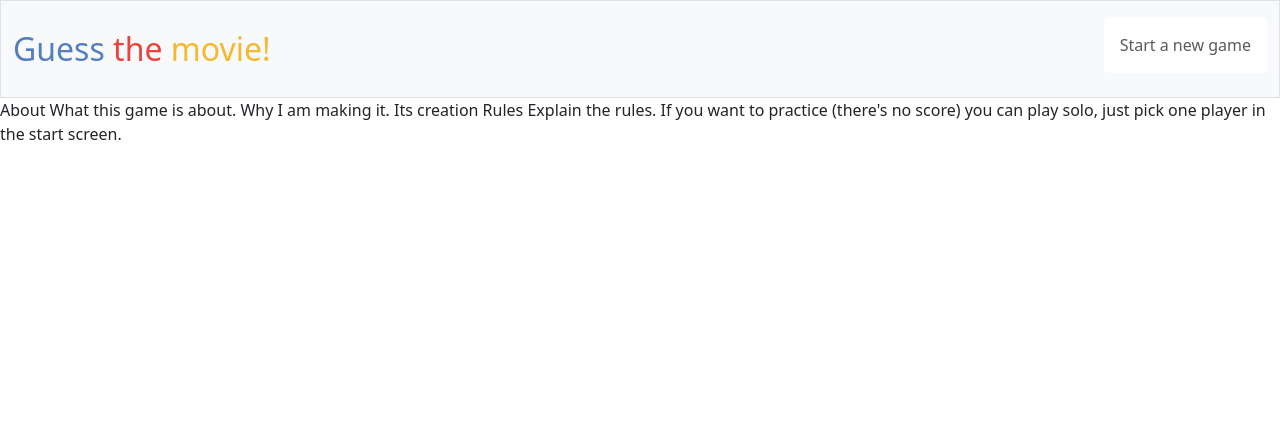
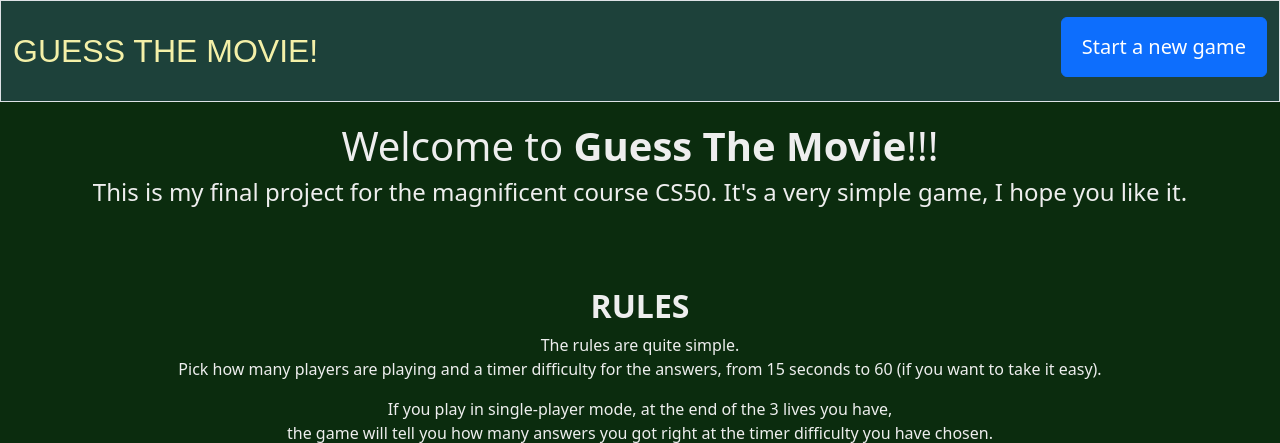
Before and after one commit to RaimondoSoleglio/RaimondoSoleglio, a Flask app: page / in a window 1280 px wide. Shown: the top 443 px of the page. Run offline with Flask 3, Linux system fonts and the light colour scheme; some libraries are stand-ins or nearby versions.

Commit message:
completed?? end of 26 jan

```diff
--- a/app.py
+++ b/app.py
@@ -20,26 +20,14 @@ db = SQL("sqlite:///game_database.db")
 # Helper functions
 def reset_active_players(session_id):
     players = db.execute("SELECT id, name, lives, active FROM players WHERE session_id = ?", session_id)
-    db.commit()  # Ensure the update is committed
     new_active_players = [player for player in players if player["active"] != 0]
     session['round_active'] = len(new_active_players)
     return new_active_players
 
 def get_active_players(session_id):
     players = db.execute("SELECT id, name, lives, active FROM players WHERE session_id = ?", session_id)
-    db.commit()  # Ensure the update is committed
-    return [player for player in players]
-
-'''
-def update_active_players_during_session(session_id):
-    active_players = get_active_players_during_session(session_id)
-    session['active_players'] = active_players
-
-def update_active_players(session_id):
-    active_players = get_active_players(session_id)
-    session['active_players'] = active_players
-    session['round_active'] = len(active_players)
-'''
+    active_players = [player for player in players if player["active"] != 0]
+    return active_players
 
 def get_random_actor():
     # Retrieve session_id
@@ -54,7 +42,6 @@ def get_random_actor():
 
     # Add actor to the temporary database
     db.execute("INSERT INTO actors (name, actor_id, session_id) VALUES (?, ?, ?)", selected_actor["name"], selected_actor["id"], session_id)
-    db.commit()  # Ensure the update is committed
 
     return selected_actor["name"]
 
@@ -82,7 +69,6 @@ def start():
         db.execute("DELETE FROM movies WHERE session_id = ?", session_id)
         db.execute("DELETE FROM players WHERE session_id = ?", session_id)
         db.execute("DELETE FROM sessions WHERE session_id = ?", session_id)
-        db.commit()  # Ensure the update is committed
 
         session.clear()
 
@@ -136,17 +122,14 @@ def start():
 
         # Metadata in database
         db.execute("INSERT INTO sessions (session_id, num_players, timer) VALUES (?, ?, ?)", session_id, num_players, timer)
-        db.commit()  # Ensure the update is committed
 
         # Insert players into database
         for name in player_names:
             db.execute("INSERT INTO players (session_id, name, lives, active) VALUES (?, ?, ?, ?)", session_id, name, 3, 1)
-            db.commit()  # Ensure the update is committed
 
         # Initialise session['active_players']
         session['active_players'] = get_active_players(session_id)
         session['round_active'] = num_players
-        print("BEFORE ANYTHING: ", session['active_players'])
 
         # Reset session database
         session.pop('current_actor', None)
@@ -166,7 +149,6 @@ def main():
 
     # Players for front-end visualisation
     players = db.execute("SELECT id, name, lives FROM players WHERE session_id = ?", session_id)
-    db.commit()  # Ensure the update is committed
     if not players:
         flash("No players found!")
         return redirect("/start")  # Redirect if no players found
@@ -181,8 +163,6 @@ def main():
     else:
         current_player = active_players[session['current_player_index']] # retrieve the right player
     session['current_player_id'] = current_player['id']                  # store their id in session - now we know that specific "c_p_id" is playing
-
-    print("AT THE START OF MAIN: ", active_players, "Currnet Player Index: ", session['current_player_index'], "Current player ID: ", session['current_player_id'])
 
     # Get a random actor if none has been set
     current_actor = session.get('current_actor') or get_random_actor()
@@ -276,7 +256,6 @@ def guess():
     if any(actor['name'] == current_actor for actor in cast_data):
         # Add movie to the session database
         db.execute("INSERT INTO movies (title, movie_id, session_id) VALUES (?, ?, ?)", selected_movie, movie_id, session_id)
-        db.commit()  # Ensure the update is committed
         session['actor_attempts'] = 0  # Reset the round counter
 
         # Find the list of already picked actors in the temp actors table
@@ -306,7 +285,6 @@ def guess():
 
         # Add the new actor to the temporary actors table in the database
         db.execute("INSERT INTO actors (name, actor_id, session_id) VALUES (?, ?, ?)", new_actor, actor['id'], session_id)
-        db.commit()  # Ensure the update is committed
 
         # Update the session with the new actor
         session['current_actor'] = new_actor
@@ -327,10 +305,8 @@ def loseLife():
         return redirect("/main")
 
     db.execute("UPDATE players SET lives = lives - 1 WHERE session_id = ? AND id = ?", session_id, session['current_player_id'])
-    db.commit()  # Ensure the update is committed
 
     session['life_deducted'] = True  # Mark that a life has been deducted
-    print("IN LOSELIFE: session['active_players']", session['active_players'], "Current Player Index: ", session['current_player_index'], "Current player ID: ", session['current_player_id'])
 
     return redirect("/endOfTurn")
 
@@ -338,19 +314,9 @@ def loseLife():
 def endOfTurn():
     session_id = session.get('session_id')
 
-    '''
-    current_player = db.execute("SELECT id, name, lives, active FROM players WHERE session_id = ? AND id = ?", session_id, session['current_player_id"])
-    print(current_player)
-    current_player_index = session.get("current_player_index", 0)
-    print(current_player_index)
-    active_players = get_active_players_during_session(session_id)
-    print(active_players)
-    '''
-
+    session['active_players'] = get_active_players(session_id)
     active_players = session.get('active_players')
-    current_player = active_players[session['current_player_index']]
-    print("AT THE START OF ENOFTURN: ", active_players, "Currnet Player Index: ", session['current_player_index'], "Current player ID: ", session['current_player_id'])
-
+    current_player = active_players[session['current_player_index']] # I don't think we need this later
 
     # Check if all players guessed wrong for the current actor
     if session['actor_attempts'] >= len(active_players):
@@ -362,7 +328,6 @@ def endOfTurn():
     if session['num_players'] == 1:
         if session['wrong_answer'] == False:
             session['correct_guesses'] = max(0, session.get('correct_guesses', 0) + 1)
-            print("CORRECT? ", session['correct_guesses'])
         session['wrong_answer'] = False # Reset for single player score
 
         if active_players[0]['lives'] <= 0:  # Player has no lives left (maybe I need to change this to zero lives for player)
@@ -373,6 +338,10 @@ def endOfTurn():
     # Handle multiplayer game ending
     if session['num_players'] > 1:
         if session['round_active'] == 0:
+            db.execute("UPDATE players SET active = 0 WHERE session_id = ? AND lives = ?", session_id, 0)
+            session['active_players'] = reset_active_players(session_id)    # reset active_players
+            active_players = session.get('active_players')                  # reset active_players
+
             # Check game-ending conditions after a full round
             if len(active_players) == 1:
                 winner = active_players[0]['name']
@@ -382,18 +351,12 @@ def endOfTurn():
                 return redirect("/gameover")  # No winner case
 
             elif len(active_players) > 1:
-                active_players = reset_active_players(session_id)     # reset active_players
                 session['current_player_index'] = 0
                 session['round_active'] = len(active_players)
-                print("reset session number is ", session['round_active'])
-                print("END OF TURN AT THE START OF NEW CYCLE: ", active_players, "Currnet Player Index: ", session['current_player_index'], "Current player ID: ", session['current_player_id'])
-
 
         else:
             current_player_index = session.get('current_player_index')
             session['current_player_index'] = (current_player_index + 1) % len(active_players)   # advance player by 1
-            print("END OF TURN DURING CYCLE: ", active_players, "Currnet Player Index: ", session['current_player_index'], "Current player ID: ", session['current_player_id'])
-
 
     return redirect("/main")
 
--- a/static/styles.css
+++ b/static/styles.css
@@ -1,6 +1,7 @@
 /* Size for brand */
 nav .navbar-brand
 {
+    font-family: Arial;
     font-size: xx-large;
 }
 
@@ -9,61 +10,36 @@ nav .navbar-brand .blue
 {
     color: #537fbe;
 }
-nav .navbar-brand .red
+
+.navbar
 {
-    color: #ea433b;
-}
-nav .navbar-brand .yellow
-{
-    color: #f5b82e;
-}
-nav .navbar-brand .green
-{
-    color: #2e944b;
+    background-color: #1d413a !important;
 }
 
-
-/* Tables */
-.tables {
-    width: 100%;
-    border-collapse: collapse;
-    margin-bottom: 20px;
-    border: 1px solid #666;
+.nav-link
+{
+    color: rgb(255 255 255);
 }
 
-/* Colours of History */
-#history .tables th {
-    background-color: #00ffd8;
+/* Start page */
+.main-start {
+    color: #eeeeee;
 }
 
-/* Table headers */
-.tables th {
-    background-color: #ffd800;
-    color: #333;
-    padding: 10px;
-    text-align: center;
-    border-bottom: 2px solid #ddd;
-}
-
-/* Table cells */
-.tables td {
-    padding: 10px;
-    border-bottom: 1px solid #666;
-    text-align: center;
-}
 
 body {
     display: grid;
     grid-template-rows: auto 1fr auto;
     min-height: 100vh;
+    background-color: #0b2c0e;
 }
 
 
 #results {
     border: 1px solid #ccc;
-    max-height: 150px;
+    max-height: 300px;
     overflow-y: auto;
-    position: absolute; /* Ensure it's positioned relative to a parent */
+    /* position: absolute; /* Ensure it's positioned relative to a parent */
     width: 100%; /* Match the width of the parent container */
     background-color: white;
     list-style-type: none;
@@ -72,10 +48,15 @@ body {
     z-index: 1000; /* Ensure it stays above other elements */
     box-shadow: 0 4px 8px rgba(0, 0, 0, 0.1); /* Add a subtle shadow for better visibility */
 }
+
 #results li {
     padding: 8px;
     cursor: pointer;
 }
+
+ul#results {
+    display: none;
+  }
 
 #results li:hover {
     background-color: #eee;
@@ -96,8 +77,9 @@ body {
 }
 
 .suggestion.highlight {
-    background-color: #f0f0f0;
+    background-color: #c0f4db;
 }
+
 
 .start-main-content {
     display: grid;
@@ -164,11 +146,17 @@ option, #player-names-section input#player_name,
     gap: 1rem;
 }
 
+.right-section ul li {
+    background-color: #c0f4db;
+}
+
 .player-info {
-    background-color: #f4f4f4;
+    background-color: #c0f4db;
     padding: 1rem;
     border-radius: 8px;
     text-align: center;
+    font-size: xx-large;
+    font-weight: bold;
 }
 
 #actor-container {
@@ -286,3 +274,16 @@ ul li {
     visibility: visible;
     opacity: 1;
 }
+
+#num_players, #timer {
+    text-align: center;
+    background-color: #87eaba;
+}
+
+.list-group-item {
+    background-color: #c0f4db;
+}
+
+.timer {
+    background-color: #87eaba;
+}
--- a/templates/gameover.html
+++ b/templates/gameover.html
@@ -6,7 +6,9 @@
 
 {% block main %}
 <div class="text-center">
-    <h1>{{ message }}</h1>
+    <br/>
+    <h1 style="color: white">{{ message }}</h1>
+    <br/>
     <a href="/start" class="btn btn-primary">Start a New Game</a>
 </div>
 {% endblock %}
--- a/templates/index.html
+++ b/templates/index.html
@@ -5,12 +5,34 @@
 {% endblock %}
 
 {% block main %}
-About
-What this game is about.
-Why I am making it. Its creation
+<div class="text-center main-start" style="padding:20px;">
+<h1>Welcome to <strong>Guess The Movie</strong>!!!</h1>
 
-Rules
-Explain the rules.
-If you want to practice (there's no score) you can play solo, just pick one player in the start screen.
+<h4>This is my final project for the magnificent course CS50. It's a very simple game, I hope you like it.</h4>
+<br/>
+<br/>
+<br/>
+<h2><strong>RULES</strong></h2>
+<p>The rules are quite simple.<br/>
+Pick how many players are playing and a timer difficulty for the answers, from 15 seconds to 60 (if you want to take it easy).</p>
 
+<p>If you play in single-player mode, at the end of the 3 lives you have,
+    <br/>
+    the game will tell you how many answers you got right at the timer difficulty you have chosen.</p>
+
+<p>In multiplayer mode, for the whole turn, each player<br/>
+    gets to answer only once and then passes the keyboard to the next player.<br/>
+If a player loses all their lives, it's out of the game.<br/>
+At the end of the turn, if there is only one player left with lives, they are the winner!<br/>
+But if at the end of the turn there aren't any players with lives left, then we have no winners.</p>
+
+<h6>Thanks to <a href="https://www.themoviedb.org/">TMDb</a> for the API.<br/>
+    Thanks to <a href="https://www.iconarchive.com/artist/hopstarter.html">hopstarter</a> for the icon.<br/>
+    <a href="https://creativecommons.org/licenses/by-nc/4.0/">CC 4.0</a> - Roberto Sommella
+</h6>
+
+<p>Enjoy!</p>
+
+<a href="/start" class="btn btn-primary">Click to play!</a>
+</div>
 {% endblock %}
--- a/templates/layout.html
+++ b/templates/layout.html
@@ -25,13 +25,13 @@
 
         <nav class="bg-light border navbar navbar-expand-md navbar-light">
             <div class="container-fluid">
-                <a class="navbar-brand" href="/"><span class="blue">Guess</span><span class="red"> the</span><span class="yellow"> movie!</span></a>
+                <a class="navbar-brand" href="/"><span style="color: #f4f0a8">GUESS THE MOVIE!</span></a>
                 <button aria-controls="navbar" aria-expanded="false" aria-label="Toggle navigation" class="navbar-toggler" data-bs-target="#navbar" data-bs-toggle="collapse" type="button">
                     <span class="navbar-toggler-icon"></span>
                 </button>
                 <div class="collapse navbar-collapse" id="navbar">
                         <ul class="navbar-nav ms-auto mt-2">
-                            <li class="nav-item"><a class="nav-link" href="/start">Start a new game</a></li>
+                            <li class="nav-item btn btn-primary"><a class="nav-link" href="/start">Start a new game</a></li>
                         </ul>
                 </div>
             </div>
--- a/templates/start.html
+++ b/templates/start.html
@@ -10,7 +10,7 @@
 
 {% block main %}
     <div class="start-main-content">
-        <div class="start-item-1">
+        <div class="start-item-1 rounded-4">
             <form id="setup-form" method="POST" action="/start">
 
                 <!-- Number of Players Dropdown -->
```
Also changed, not shown: static/scriptMain.js (+9 -2 lines), templates/endSolo.html (+7 -4 lines), templates/main.html (+2 -23 lines), game_database.db.
